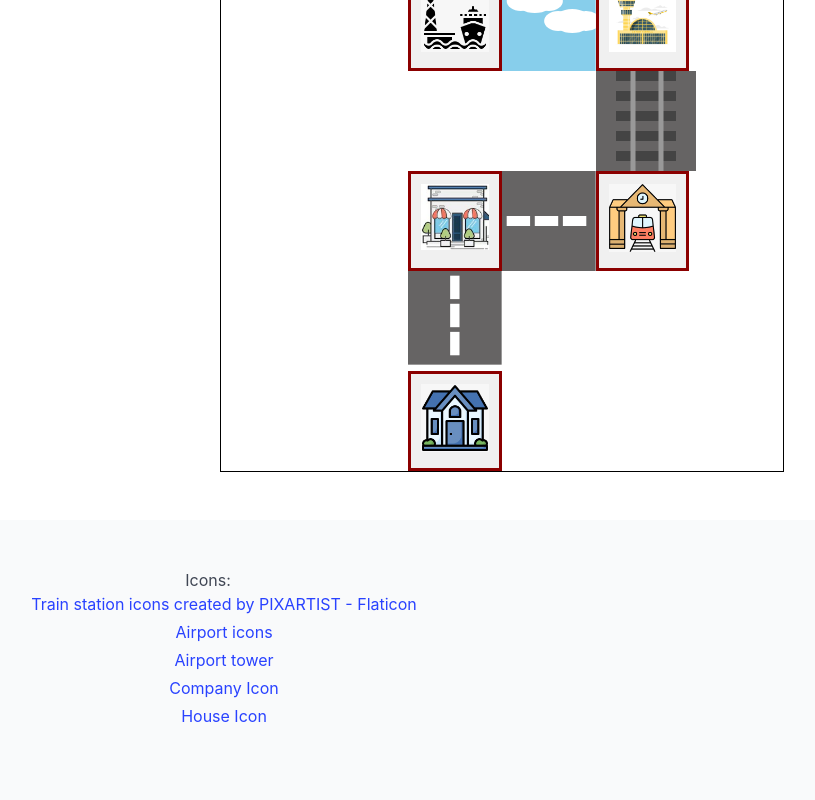
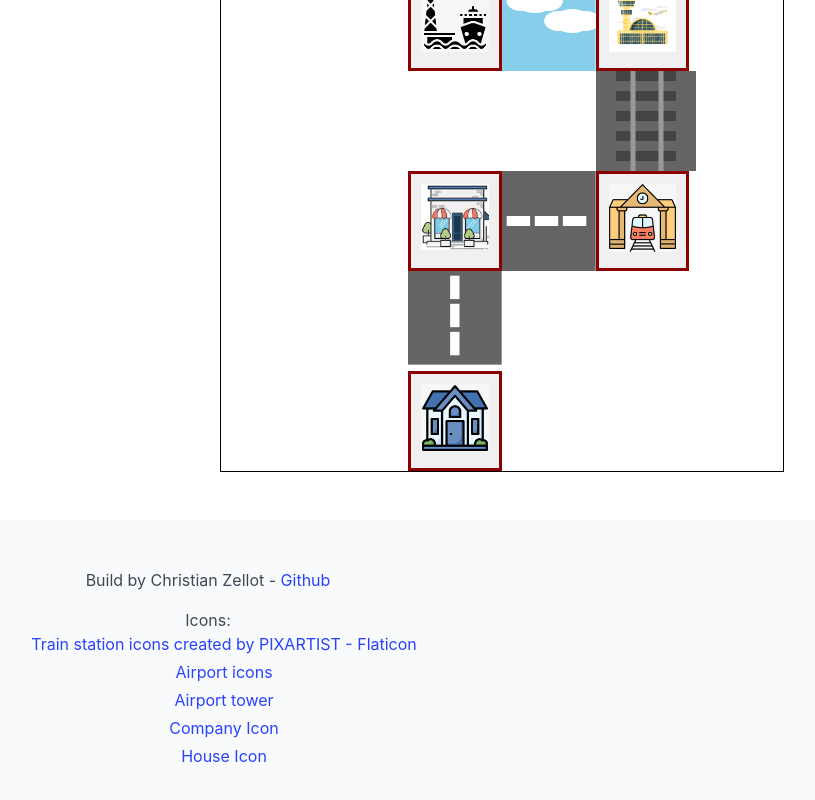
Before and after one commit to zelle7/supply-chain-guess-game, a React (Create React App) app: page / in a window 1280 px wide. Shown: the part 398-1198 px from the top of the page, without its empty margins (432-1247 px from the left). Built offline with nearby package versions, Linux system fonts and the light colour scheme.

Commit message:
Naming fix

```diff
--- a/src/App.js
+++ b/src/App.js
@@ -286,6 +286,7 @@ function App() {
             </section>
             <footer className="footer">
                 <div className="content has-text-centered">
+                    <p>Build by Christian Zellot - <a href="https://github.com/zelle7/supply-chain-guess-game">Github</a> </p>
                     <p>
                         Icons:
                         <ul style={{listStyleType: "none"}}>
--- a/src/gamestate.js
+++ b/src/gamestate.js
@@ -81,7 +81,7 @@ export const COMP_TYPES = [
     },
     {
         id: 'comp3',
-        name: 'Gebr. Väuth GmbH & Co. KG',
+        name: 'Gebr. Väth GmbH & Co. KG',
         type: 'comptype',
     },
     {
```
